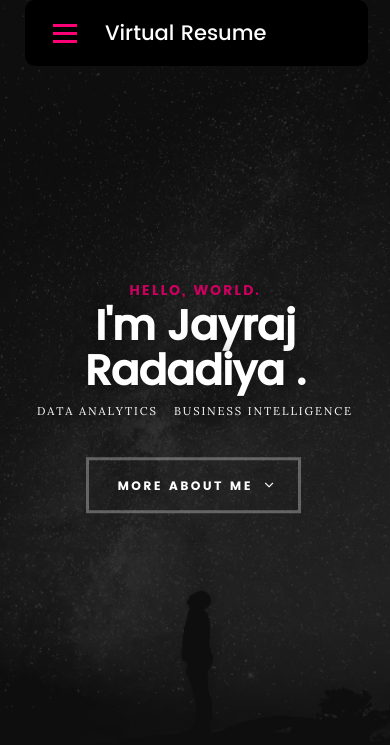
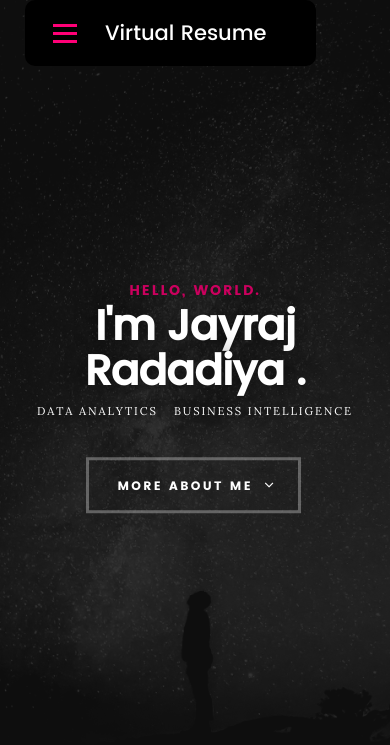
Before and after one commit to JayrajRadadiya/JayrajRadadiya.github.io, a plain HTML site: page index.html in a window 390 px wide. Shown: the top 745 px of the page. Drawn offline with Linux system fonts and the light colour scheme; files whose address does not match are found by name.

Commit message:
Update main.css

```diff
--- a/css/main.css
+++ b/css/main.css
@@ -1278,7 +1278,6 @@ header .logo a {
 @media only screen and (max-width:600px) {
 	header .top-bar {
 		left: 35px;
-		width: 88%;
 	}
 }
 @media only screen and (max-width:400px) {
```
